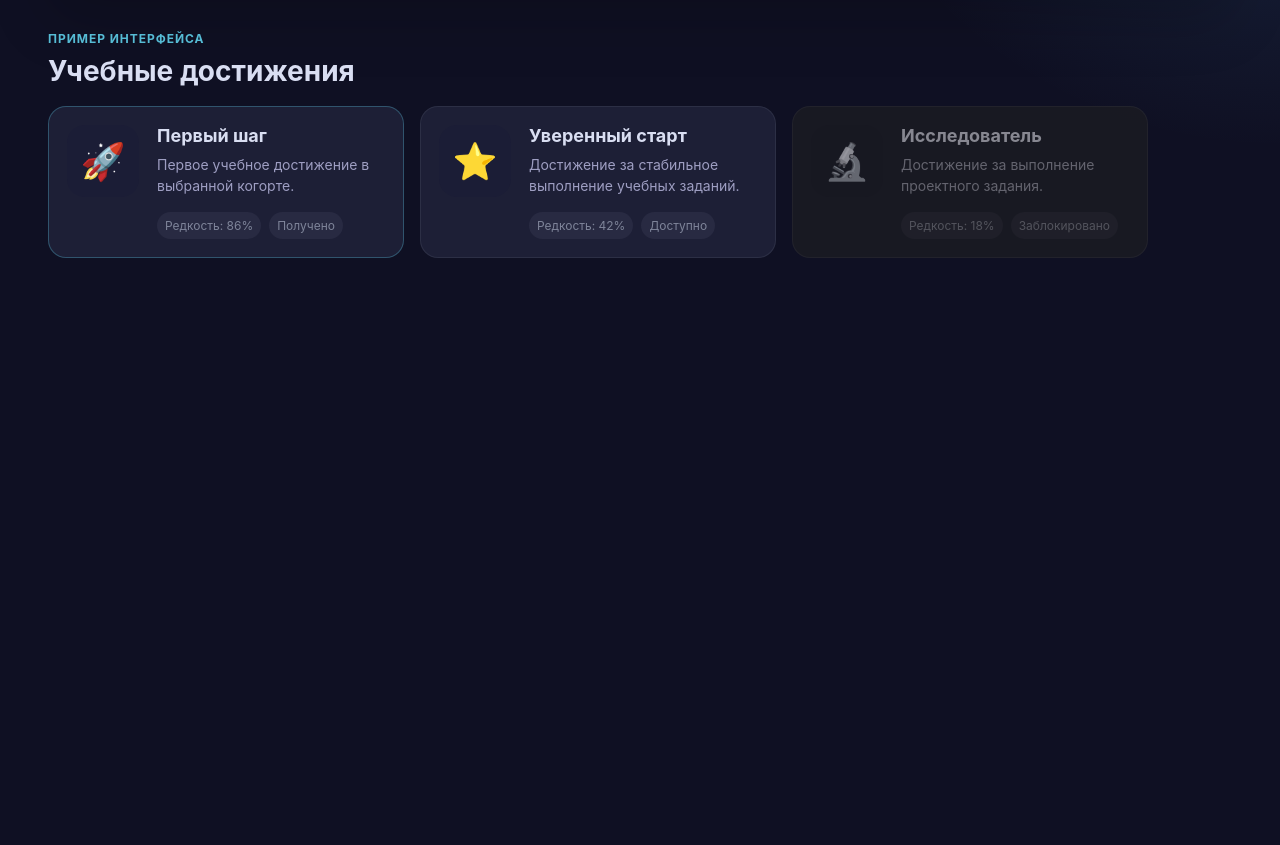
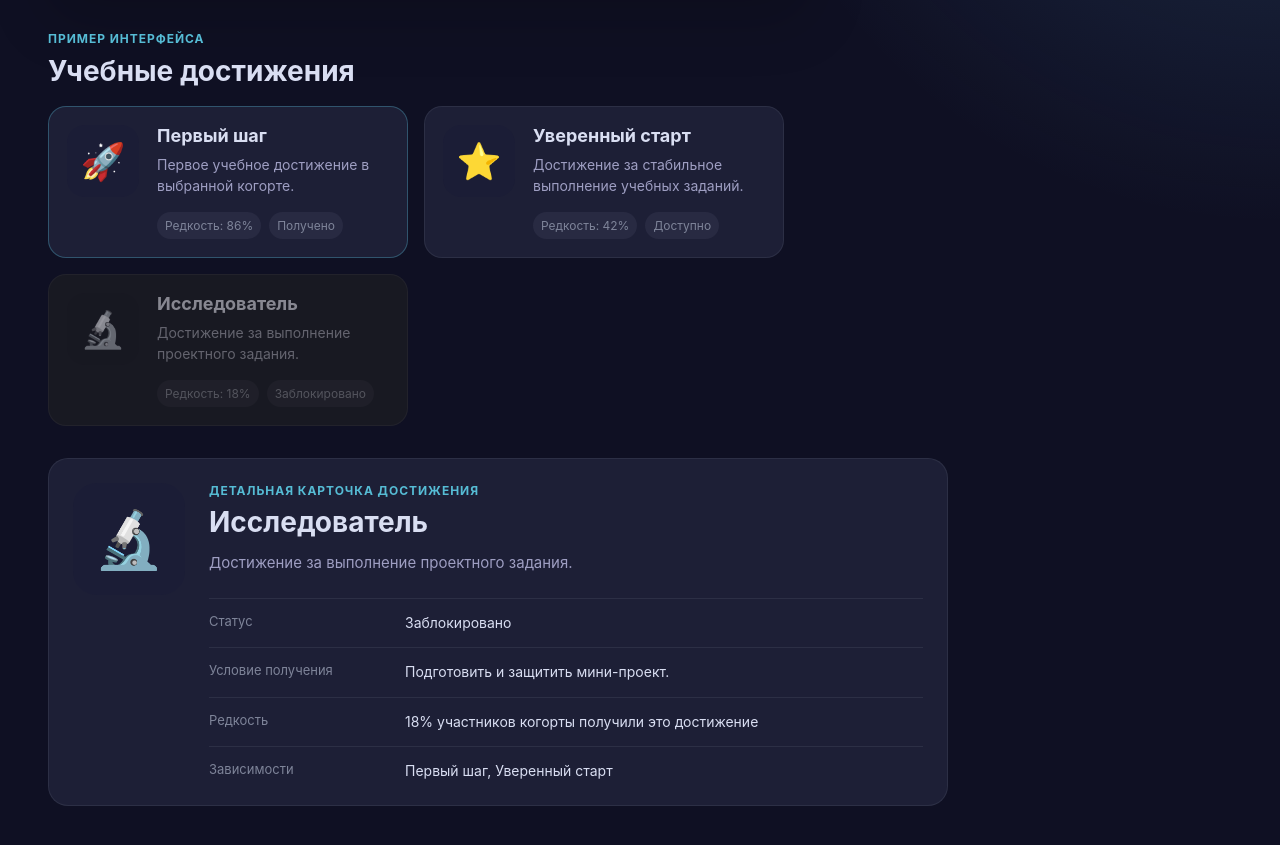
Before and after one commit to Galeav/vector-success, a SvelteKit app: page / in a window 1280 px wide. Shown: the part 335-1180 px from the top of the page. Before the commit the page ends 800 px from the top, so only its background shows below. Built offline with nearby package versions, Linux system fonts and the light colour scheme.

Commit message:
Разработанна заготовка под модальное окно с детализацией достижения

```diff
--- a/src/lib/components/achievements/AchievementCard.svelte
+++ b/src/lib/components/achievements/AchievementCard.svelte
@@ -84,17 +84,6 @@
     line-height: 1.45;
   }
 
-  .achievement-card__level {
-    flex: 0 0 auto;
-    padding: 4px 8px;
-    border-radius: 999px;
-    background: rgba(86, 188, 213, 0.12);
-    color: #56bcd5;
-    font-size: 11px;
-    font-weight: 700;
-    text-transform: uppercase;
-  }
-
   .achievement-card__meta {
     display: flex;
     flex-wrap: wrap;
--- /dev/null
+++ b/src/lib/components/achievements/AchievementDetails.svelte
@@ -0,0 +1,140 @@
+<script lang="ts">
+  import type { Achievement } from '$lib/types/achievement';
+
+  let { achievement }: { achievement: Achievement } = $props();
+
+  const statusLabels: Record<Achievement['status'], string> = {
+    received: 'Получено',
+    available: 'Доступно',
+    locked: 'Заблокировано'
+  };
+</script>
+
+<section class="achievement-details">
+  <div class="achievement-details__icon" aria-hidden="true">
+    {achievement.icon}
+  </div>
+
+  <div class="achievement-details__content">
+    <p class="achievement-details__label">Детальная карточка достижения</p>
+    <h2>{achievement.title}</h2>
+    <p class="achievement-details__description">{achievement.description}</p>
+
+    <dl class="achievement-details__list">
+      <div>
+        <dt>Статус</dt>
+        <dd>{statusLabels[achievement.status]}</dd>
+      </div>
+
+      <div>
+        <dt>Условие получения</dt>
+        <dd>{achievement.condition}</dd>
+      </div>
+
+      <div>
+        <dt>Редкость</dt>
+        <dd>{achievement.rarity}% участников когорты получили это достижение</dd>
+      </div>
+
+      <div>
+        <dt>Зависимости</dt>
+        <dd>
+          {#if achievement.dependencies.length > 0}
+            {achievement.dependencies.join(', ')}
+          {:else}
+            Нет зависимостей
+          {/if}
+        </dd>
+      </div>
+    </dl>
+  </div>
+</section>
+
+<style>
+  .achievement-details {
+    display: grid;
+    grid-template-columns: 112px 1fr;
+    gap: 24px;
+    max-width: 900px;
+    margin-top: 32px;
+    padding: 24px;
+    border: 1px solid rgba(217, 222, 242, 0.08);
+    border-radius: 20px;
+    background: #1d1f36;
+  }
+
+  .achievement-details__icon {
+    display: grid;
+    place-items: center;
+    width: 112px;
+    height: 112px;
+    border-radius: 24px;
+    background: #1b1d36;
+    font-size: 56px;
+  }
+
+  .achievement-details__content {
+    min-width: 0;
+  }
+
+  .achievement-details__label {
+    margin: 0 0 8px;
+    color: #56bcd5;
+    font-size: 12px;
+    font-weight: 700;
+    letter-spacing: 0.08em;
+    text-transform: uppercase;
+  }
+
+  h2 {
+    margin: 0;
+    color: #d9def2;
+    font-size: 28px;
+    line-height: 1.2;
+  }
+
+  .achievement-details__description {
+    max-width: 620px;
+    margin: 12px 0 0;
+    color: #9e9ec2;
+    font-size: 15px;
+    line-height: 1.5;
+  }
+
+  .achievement-details__list {
+    display: grid;
+    gap: 14px;
+    margin: 24px 0 0;
+  }
+
+  .achievement-details__list div {
+    display: grid;
+    grid-template-columns: 180px 1fr;
+    gap: 16px;
+    padding-top: 14px;
+    border-top: 1px solid rgba(217, 222, 242, 0.08);
+  }
+
+  dt {
+    color: #7e8499;
+    font-size: 13px;
+  }
+
+  dd {
+    margin: 0;
+    color: #d9def2;
+    font-size: 14px;
+    line-height: 1.45;
+  }
+
+  @media (max-width: 720px) {
+    .achievement-details {
+      grid-template-columns: 1fr;
+    }
+
+    .achievement-details__list div {
+      grid-template-columns: 1fr;
+      gap: 6px;
+    }
+  }
+</style>
--- a/src/routes/+page.svelte
+++ b/src/routes/+page.svelte
@@ -4,6 +4,7 @@
     import Card from '$lib/components/ui/Card.svelte';
     import AchievementCard from '$lib/components/achievements/AchievementCard.svelte';
     import { achievements } from '$lib/data/achievements';
+    import AchievementDetails from '$lib/components/achievements/AchievementDetails.svelte';
 </script>
 
 <svelte:head>
@@ -15,6 +16,7 @@
 </svelte:head>
 
 <PageShell>
+  <div class="hero-card">
     <Card padding="lg">
       <section class="hero">
           <p class="hero__label">Система учебных достижений</p>
@@ -29,6 +31,7 @@
           </div>
       </section>
     </Card>
+  </div>
     <section class="achievements-preview">
         <div class="section-heading">
             <p>Пример интерфейса</p>
@@ -41,6 +44,7 @@
             {/each}
         </div>
     </section>
+    <AchievementDetails achievement={achievements[2]} />
 </PageShell>
 
 <style>
@@ -72,6 +76,10 @@
     line-height: 1.5;
   }
 
+  .hero-card {
+    max-width: 760px;
+  }
+
   .achievements-preview {
   max-width: 1100px;
   margin-top: 32px;
@@ -98,7 +106,7 @@
 
 .achievements-grid {
   display: grid;
-  grid-template-columns: repeat(3, minmax(0, 1fr));
+  grid-template-columns: repeat(auto-fit, minmax(280px, 360px));
   gap: 16px;
 }
 
```
Lines whose indentation alone changed are shown as unchanged.
